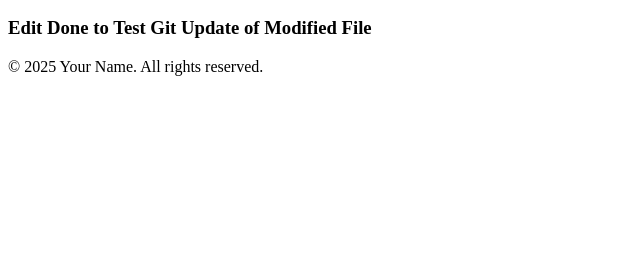
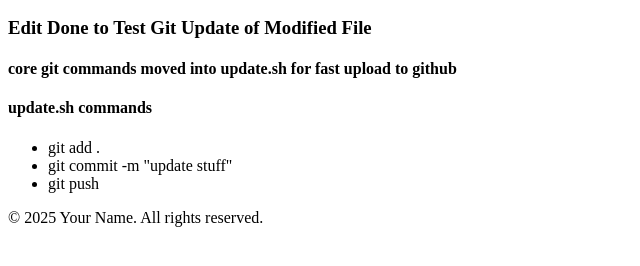
Before and after one commit to RudyLeeV/Github-Test-Site, a plain HTML site: page index.html in a window 1280 px wide. Shown: the part 198-464 px from the top of the page, without its empty margins (0-640 px from the left). Drawn offline with Linux system fonts and the light colour scheme; files that its build step writes are made by us from their sources; files whose address does not match are found by name.

Commit message:
update stuff

```diff
--- a/index.html
+++ b/index.html
@@ -41,6 +41,13 @@
     <h1>Welcome to My Website</h1>
     <h2>Testing GitHub Pages Hosting</h2>
     <h3>Edit Done to Test Git Update of Modified File</h3>
+    <h4>core git commands moved into update.sh for fast upload to github</h4>
+    <h4>update.sh commands</h4>
+    <ul>
+      <li>git add .</li>
+      <li>git commit -m "update stuff"</li>
+      <li>git push</li>
+    </ul>
     <!-- Page content goes here -->
   </main>
 
```
Also changed, not shown: 1 other file.
